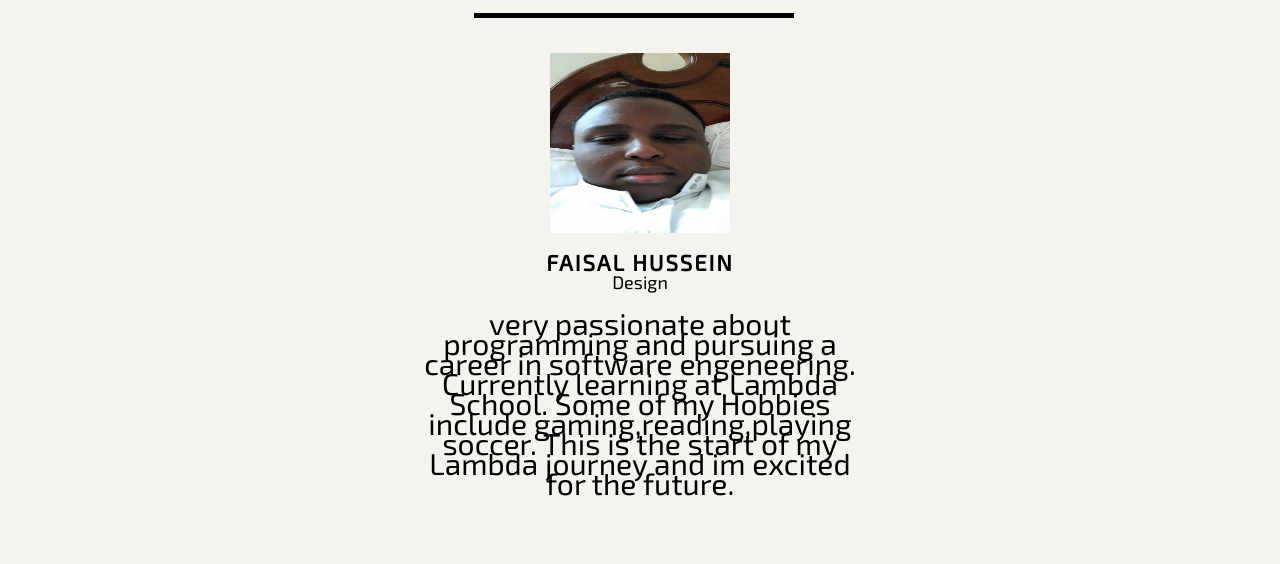
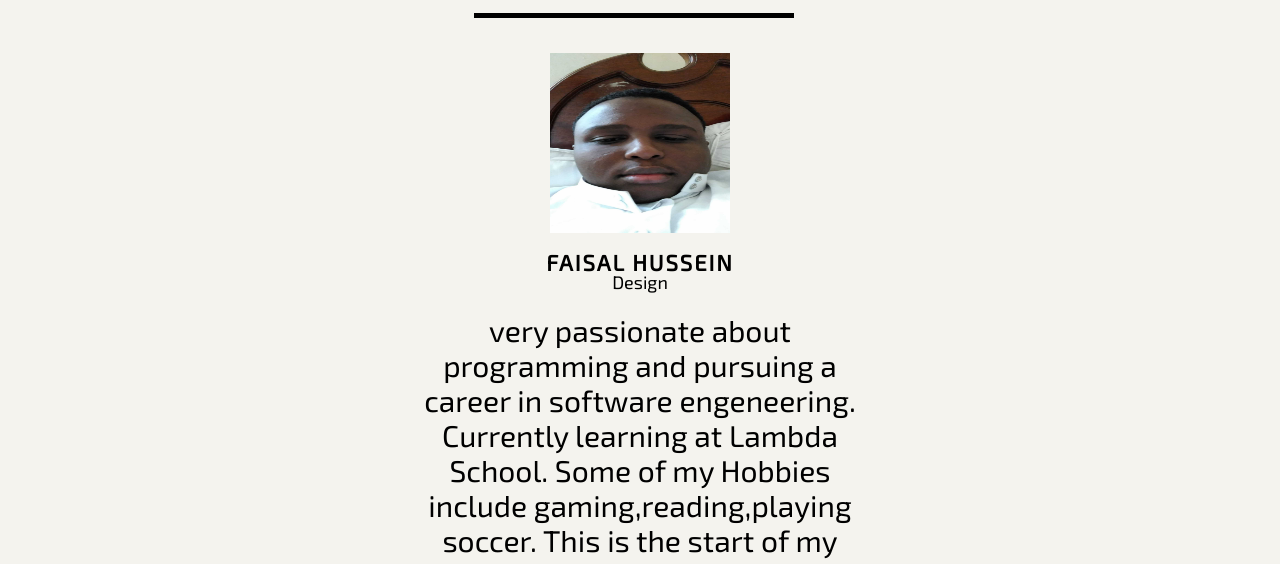
Before and after one commit to Co-Make-numero-uno/UNIT-1-, a plain HTML site: page about.html in a window 1280 px wide. Shown: the part 234-798 px from the top of the page. Drawn offline with Linux system fonts and the light colour scheme; a web font is replaced by a local one.

Commit message:
more styling

```diff
--- a/index.css
+++ b/index.css
@@ -222,7 +222,7 @@ a{
       .our_team .team_member p{
         margin-top: 20px;
         font-size: 30px;
-        line-height: 20px;
+        line-height: 35px;
       }
 
       .about-footer{
```
